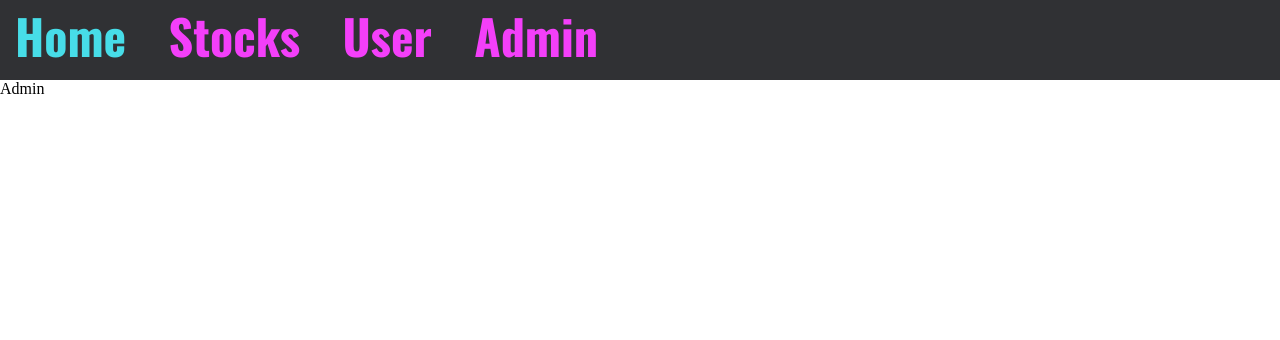
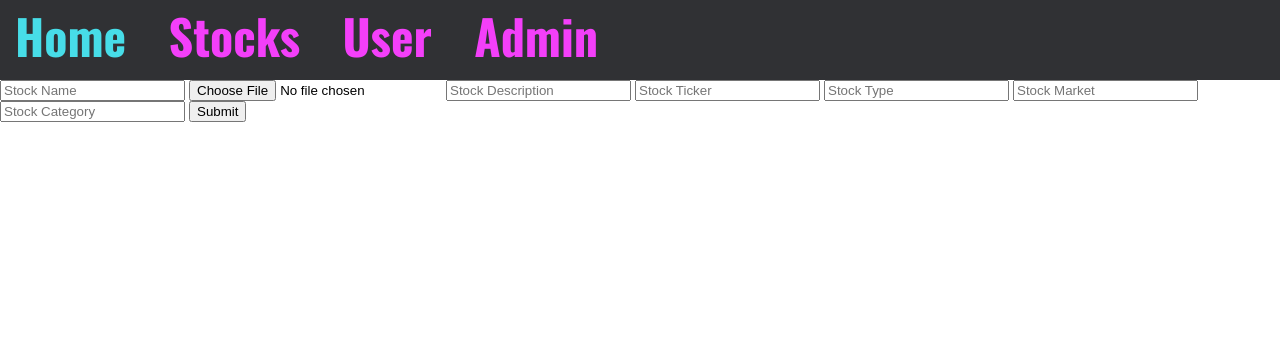
Before and after one commit to Beamma/Beammas-Brokers, a Flask app: page /admin in a window 1280 px wide. Shown: the top 340 px of the page. Run offline with Flask 2, Linux system fonts and the light colour scheme; a user stored in the database is signed in; some web fonts are replaced.

Commit message:
V 11.2 Added ability to create stocks, also added some fixes to css for divs and images for stocks

```diff
--- a/main.py
+++ b/main.py
@@ -3,10 +3,12 @@ from flask_sqlalchemy import SQLAlchemy
 from sqlalchemy import insert
 from config import Config
 from werkzeug.security import generate_password_hash, check_password_hash
+from werkzeug.utils import secure_filename
 import http.client
 import json
 import yfinance as yf
 import datetime
+import os
 
 
 app = Flask(__name__)
@@ -161,8 +163,17 @@ def trade(symbol):
 
 @app.route('/admin', methods=['GET', 'POST'])
 def admin():
+    submitted = False
     if session.get('admin') == 1:
-        return render_template('admin.html', status = session.get('login', None), admin = session.get('admin'))
+        if request.method == "POST":
+            img_file = request.files["logo"]
+            img_file.save(os.path.join("static/", img_file.filename))
+            img_location =img_file.filename
+            stock = models.Stock(name=request.form.get("name"), logo=img_location, description=request.form.get("description"), symbol=request.form.get("ticker"), type=request.form.get("type"), market=request.form.get("market"), category=request.form.get("category"))
+            db.session.add(stock)
+            db.session.commit()
+            submitted = True
+        return render_template('admin.html', status = session.get('login', None), admin = session.get('admin'), submitted=submitted)
     else:
         return redirect(url_for('home', status = session.get('login', None), admin = session.get('admin')))
 
--- a/static/style/css/style.css
+++ b/static/style/css/style.css
@@ -32,10 +32,22 @@ nav a:hover{
 
 .stock_image {
   text-align: center;
+  width: 80%;
+  height: 20vh;
+  margin: 10%;
+  position: relative;
 }
 
 .stock_image  img{
-  width: 50%;
+  max-height: 100%;
+  max-width: 100%;
+  position: absolute;
+  top: 0;
+  bottom: 0;
+  left: 0;
+  right: 0;
+  margin: auto;
+
 }
 
 .stock_name {
--- a/templates/admin.html
+++ b/templates/admin.html
@@ -1,4 +1,24 @@
 {% extends 'layout.html' %}
 {% block content %}
-  Admin
+<div class="wrapper">
+  <div class="create_stock">
+    <form method="POST" enctype="multipart/form-data">
+      <input type="string" name="name" placeholder="Stock Name"></input>
+      <input type="file" name="logo" placeholder="Stock Logo"></input>
+      <input type="text" name="description" placeholder="Stock Description"></input>
+      <input type="string" name="ticker" placeholder="Stock Ticker"></input>
+      <input type="string" name="type" placeholder="Stock Type"></input>
+      <input type="string" name="market" placeholder="Stock Market"></input>
+      <input type="string" name="category" placeholder="Stock Category"></input>
+      <input type="submit"></input>
+    </form>
+    {% if submitted == True: %}
+      Completed
+    {% endif %}
+  </div>
+  <div class="delete_stock">
+  </div>
+  <div class="update_stock">
+  </div>
+</div>
 {% endblock %}
--- a/templates/all_stock.html
+++ b/templates/all_stock.html
@@ -3,7 +3,7 @@
   {% for stocks in stock_info %}
     <div class="stock">
       <div class="stock_image">
-        <a href = "{{ url_for('stock', symbol = stocks.symbol) }}"> <img src = "static/{{ stocks.logo }}.png" alt = "img" > </a>
+        <a href = "{{ url_for('stock', symbol = stocks.symbol) }}"> <img src = "static/{{ stocks.logo }}" alt = "img" > </a>
       </div>
       <div class="stock_name">
         <a href = "{{ url_for('stock', symbol = stocks.symbol) }}"> {{ stocks.name }} </a>
```
Also changed, not shown: brokerage.db, static/AMZN.png (added), static/FB.png (added), static/GOOG.png (added).
